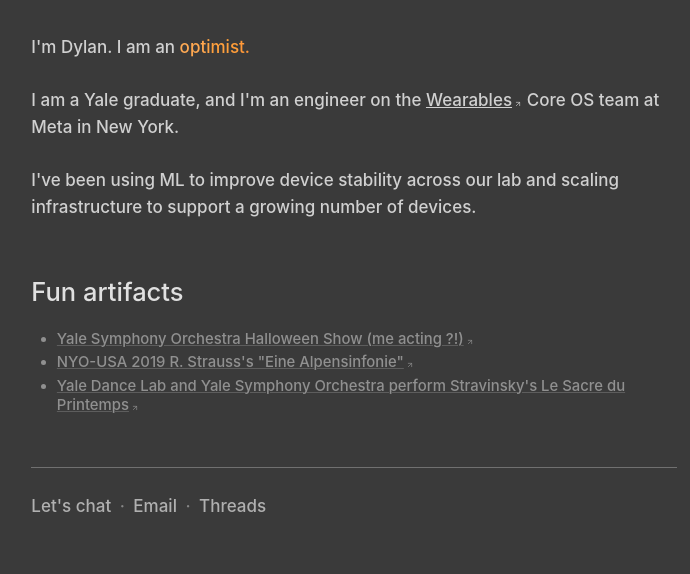
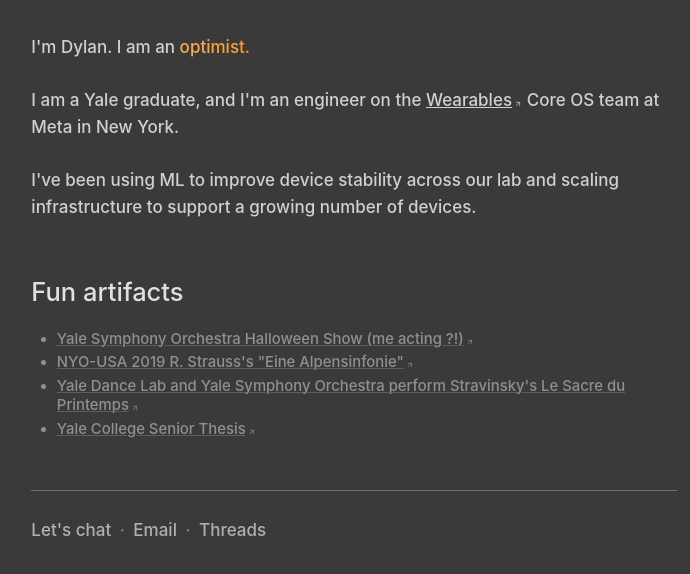
Before and after one commit to dylanfernandezdelara/dylanfdl_website, a Next.js app: page /about in a window 1280 px wide. Shown: the top 574 px of the page, without its empty margins (286-976 px from the left). Built offline with nearby package versions, Linux system fonts and the light colour scheme.

Commit message:
Add Yale College Senior Thesis link to fun artifacts section

```diff
--- a/app/about/page.tsx
+++ b/app/about/page.tsx
@@ -71,6 +71,11 @@
                 Yale Dance Lab and Yale Symphony Orchestra perform Stravinsky's Le Sacre du Printemps
               </ExternalLink>
             </li>
+            <li style={LIST_ITEM_STYLES}>
+              <ExternalLink href="/dylan_fdl_final_report.pdf" thinGreyUnderline>
+                Yale College Senior Thesis
+              </ExternalLink>
+            </li>
           </ul>
 
           <hr className="about-hr" />
```
Also changed, not shown: 1 other file (tests, documents, lock files or other folders).
